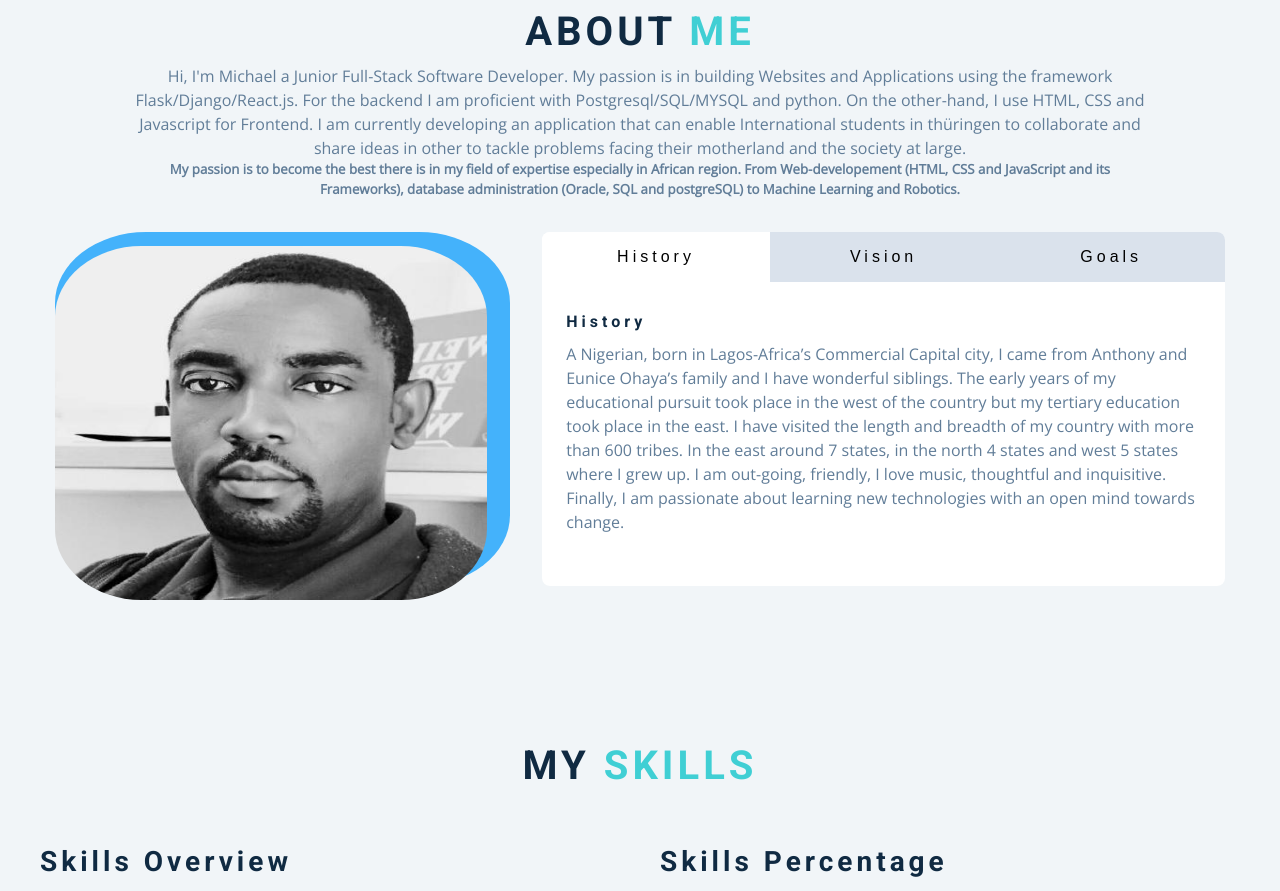
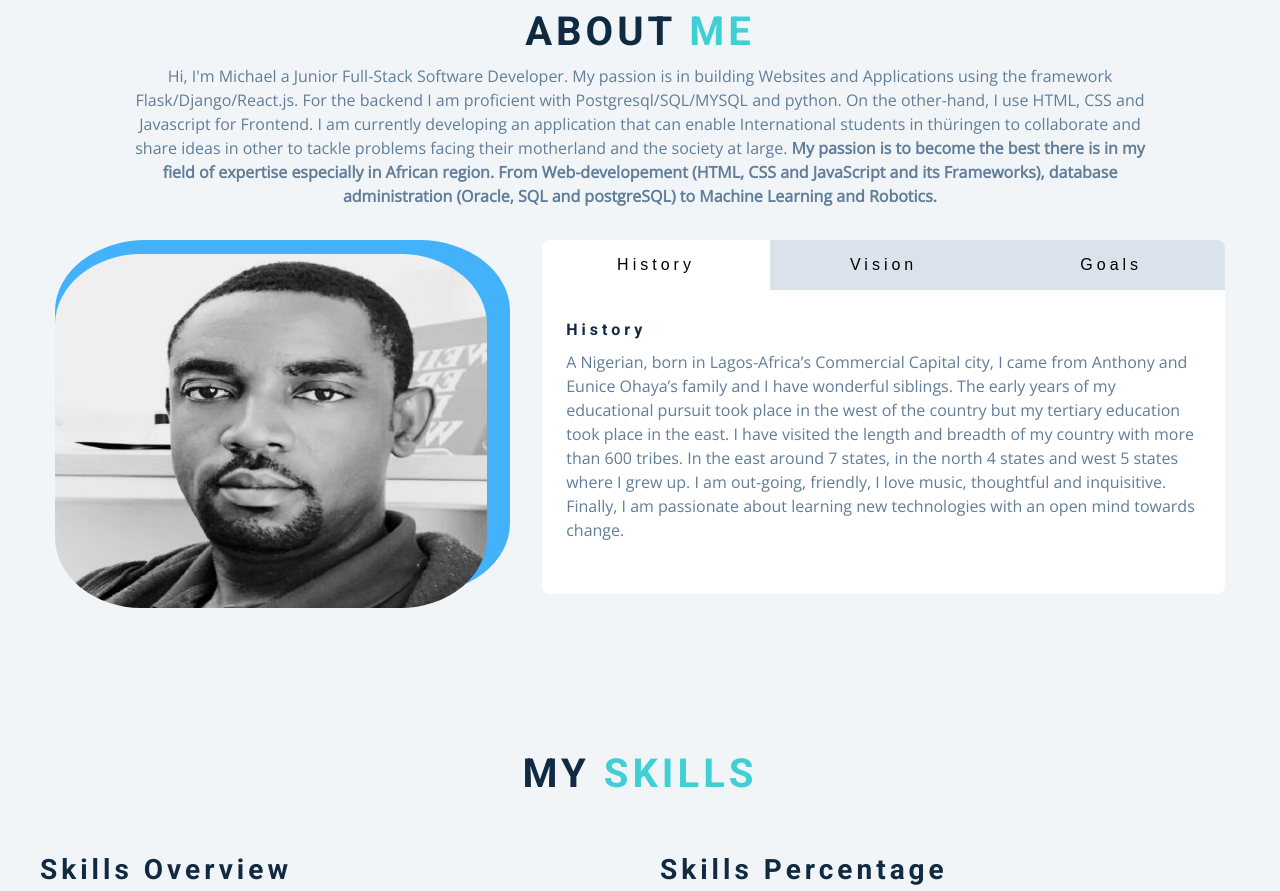
Before and after one commit to ohayamic/my-portfolio, a React (Create React App) app: page / in a window 1280 px wide. Shown: the part 940-1831 px from the top of the page. Built offline with nearby package versions, Linux system fonts and the light colour scheme.

Commit message:
Update About.js

```diff
--- a/src/components/About.js
+++ b/src/components/About.js
@@ -36,12 +36,12 @@ const About = () => {
           that can enable International students in thüringen to collaborate and
           share ideas in other to tackle problems facing their motherland and
           the society at large.{" "}
-          <h5>
+          <b>
             My passion is to become the best there is in my field of expertise
             especially in African region. From Web-developement (HTML, CSS and
             JavaScript and its Frameworks), database administration (Oracle, SQL
             and postgreSQL) to Machine Learning and Robotics.
-          </h5>
+          </b>
         </p>
       </div>
       <div className="about-center section-center">
```
